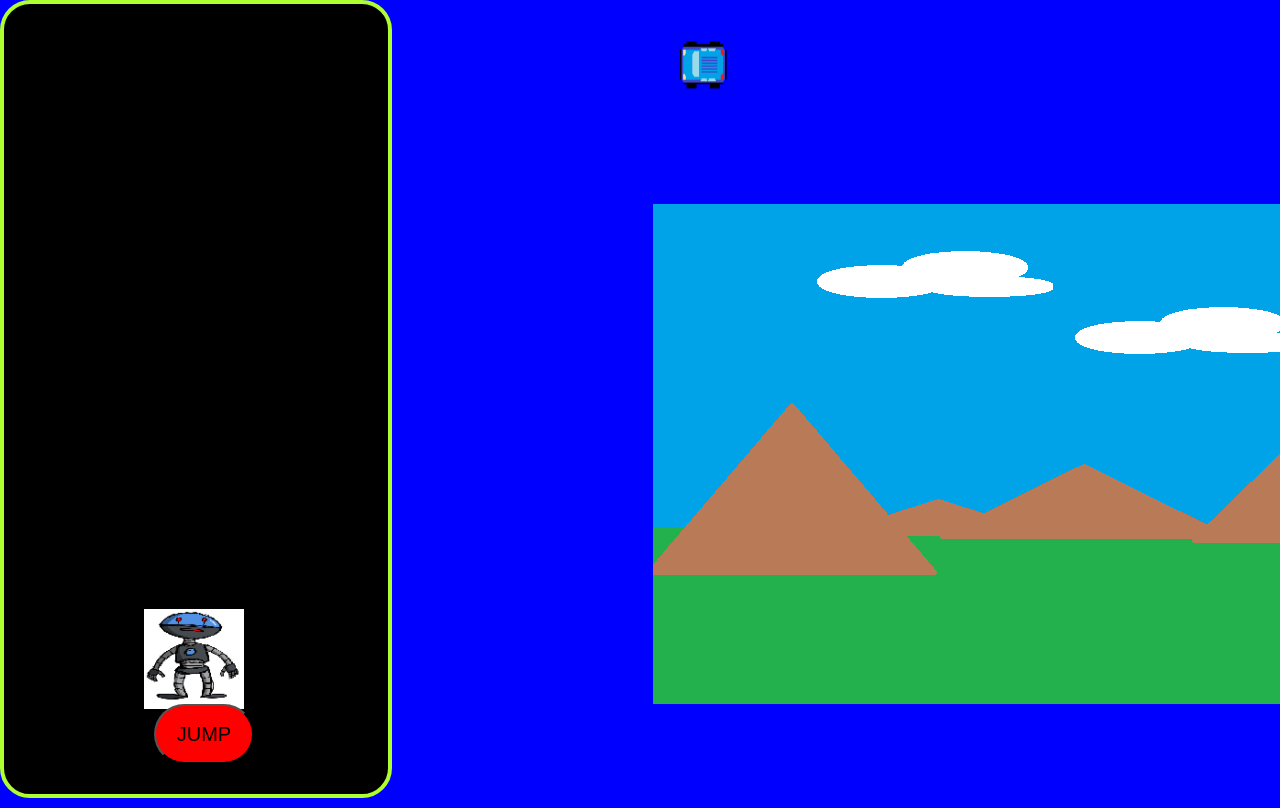
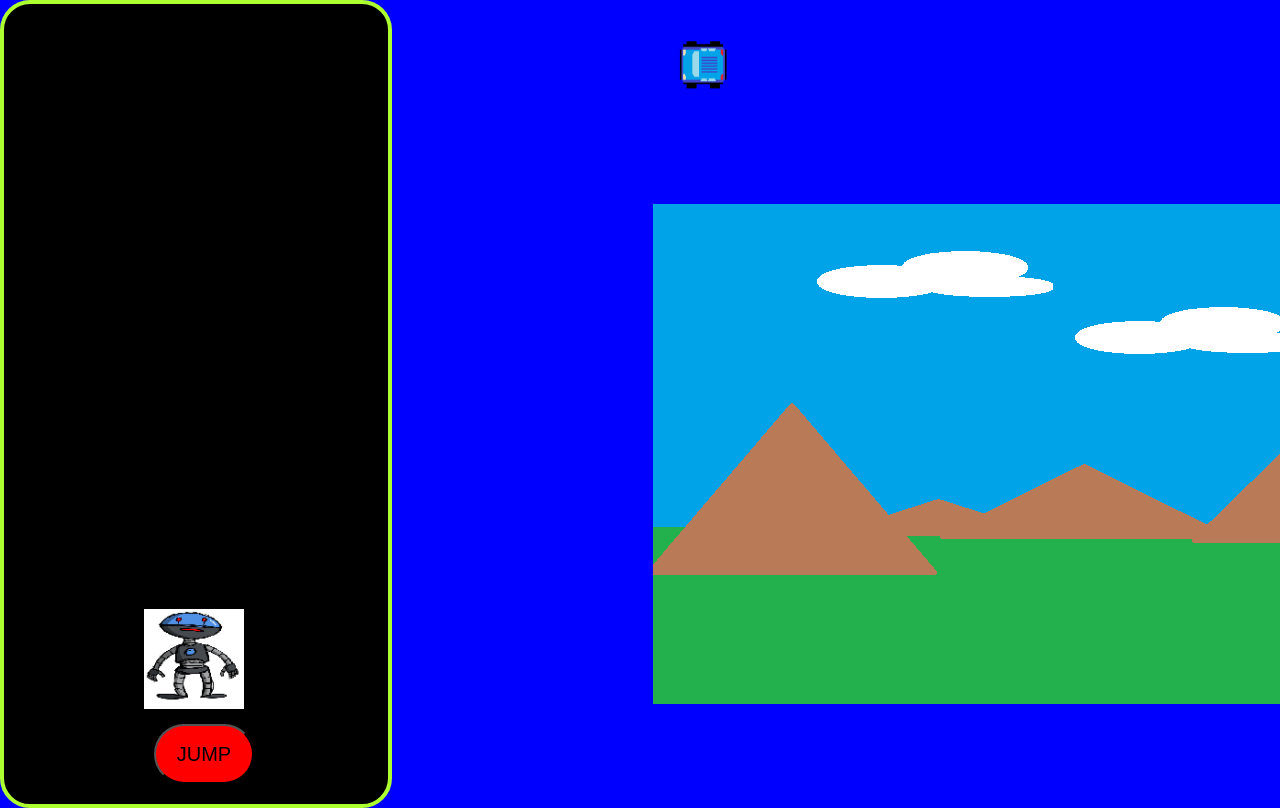
Before and after one commit to staticjoemar/CB, a plain HTML site: page index.html in a window 1280 px wide. Shown: the top 808 px of the page. Drawn offline with Linux system fonts and the light colour scheme.

Commit message:
Add files via upload

```diff
--- a/style.css
+++ b/style.css
@@ -1,6 +1,9 @@
+html{
+    height: 100svh;
+}
 .gameFrame{
     background-color: black;
-    height: 790px;
+    height: 100svh;
     width: 384px;
     left: 0px;
     top: 0px;
@@ -19,7 +22,7 @@
     background-color: red;
     font-family: fantasy;
     font-size: 20px;
-    top: 700px;
+    top: 90svh;
     left: 150px;
     height: 60px;
     width: 100px;
```
